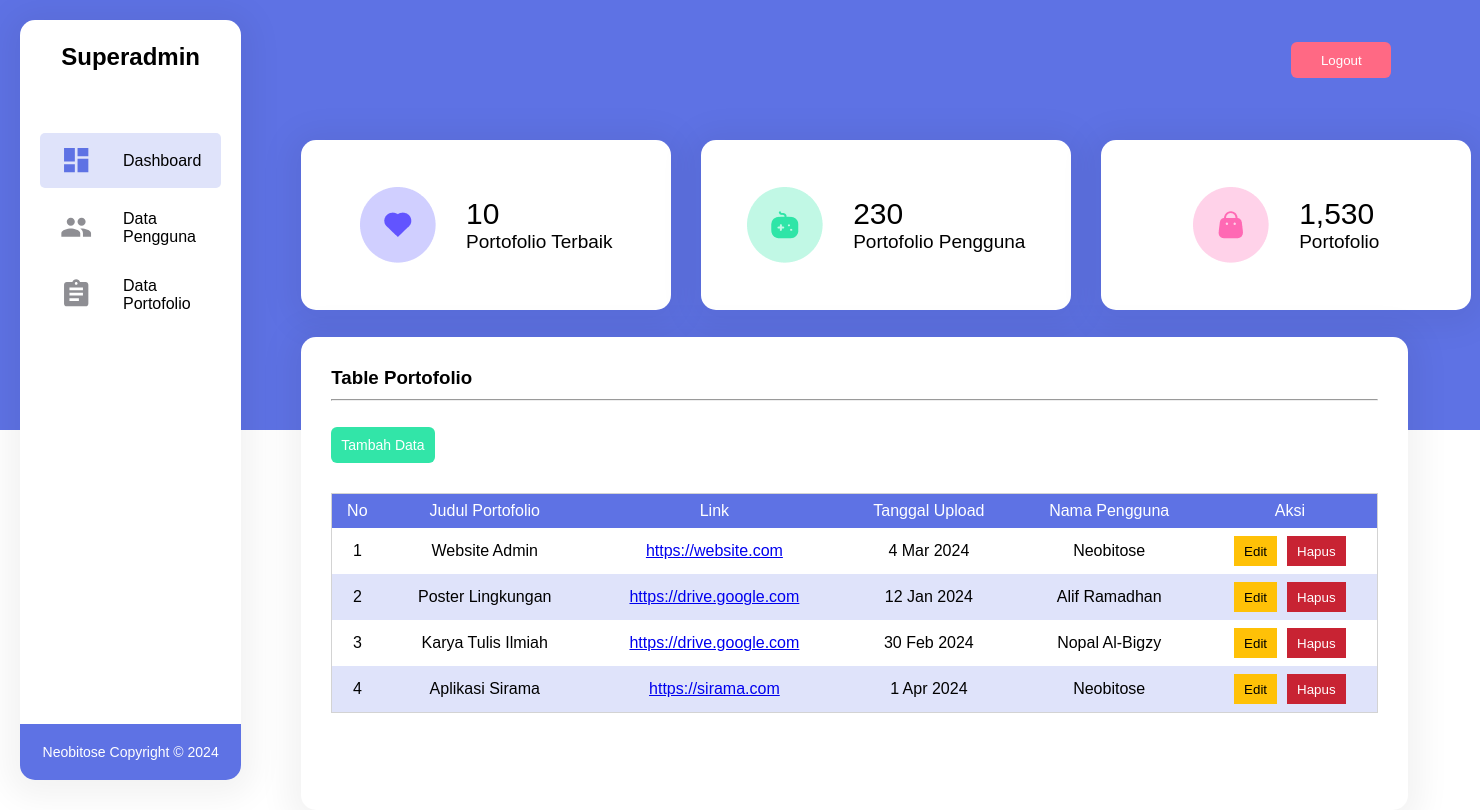
After one commit to NeoBitose/Tugas-CRUDAPP-PWEBPR-C-3010, a PHP site: page /view/dasboard.php in a window 1480 px wide. The commit adds this page. Run offline with PHP 8.4, Linux system fonts and the light colour scheme.

Commit message:
feat(dashboard): add dashboard page admin

```diff
--- /dev/null
+++ b/public/css/style.css
@@ -0,0 +1,220 @@
+*{
+  padding: 0;
+  margin: 0;
+  font-family: "Poppins", sans-serif;
+}
+.flex{
+  display: flex;
+  gap: 30px;
+}
+.flex-row{
+  display: flex;
+  flex-direction: row;
+  gap: 30px;
+}
+.flex-column{
+  display: flex;
+  flex-direction: column;
+  gap: 27px;
+}
+.bg {
+  position: absolute;
+  z-index: -10;
+  width: 100vw;
+  height: 430px;
+  top: 0px;
+  left: 0px;
+  background-color: #5E72E4;
+}
+.container  {
+  width: calc(100vw - 40px);
+  height: calc(100vh - 40px);
+  padding: 20px;
+}
+.sidebar {
+  width: 350px;
+  height: calc(100vh - 40px);
+  background-color: white;
+  border-radius: 15px;
+  box-shadow: 0 4.05px 32.4px 13.5px rgb(0 0 0 / 0.05);
+}
+.title-nav{
+  display: flex;
+  justify-content: center;
+  align-items: center;
+  height: 80px;
+}
+.title-nav h2 {
+  color: black;
+  font-weight: 600;
+}
+.nav{
+  width: calc(100%-40px);
+  height: calc(100vh - 180px);
+  padding: 0px 20px;
+}
+.nav ul{
+  list-style-type: none;
+}
+.nav li{
+  width: calc(100%-40px);
+  height: 55px;
+  display: flex;
+  align-items: center;
+  padding: 0px 20px;
+  margin: 12px 0px;
+  border-radius: 5px;
+}
+.nav a{
+  text-decoration: none;
+  color: black;
+  font-size: 16px;
+  font-weight: 500;
+  display: flex;
+  align-items: center;
+}
+.icon-nav{
+  margin:0px 30px 0px 0px;
+  display: flex;
+  align-items: center;
+}
+.icon-nav img{
+  width: 32px;
+  height: auto;
+}
+.active{
+  background-color: #DFE3FA;
+}
+.active i path{
+  fill: #5E72E4;
+}
+.active .nav a{
+  color: #5E72E4;
+}
+.footer-nav{
+  position: relative;
+  display: flex;
+  justify-content: center;
+  align-items: center;
+  width: 100%;
+  height: 60px;
+  bottom: 0px;
+  background-color: #5E72E4;
+  border-radius: 0px 0px 15px 15px;
+}
+.footer-nav p{
+  color: white;
+  font-size: 14px;
+  font-weight: 500;
+}
+.main-board{
+  width: calc(100%-380px);
+  padding-left: 30px;
+}
+.head-board{
+  width: calc(100vw - 390px);
+  height: 80px;
+  display: flex;
+  justify-content: end;
+  align-items: center;
+}
+.head-board button{
+  width: 100px;
+  height: 36px;
+  background-color: #FF6984;
+  color: white;
+  border: none;
+  border-radius: 6px;
+}
+.board{
+  margin-top: 40px;
+}
+.top-card{
+  width: 370px;
+  height: 170px;
+  background-color: white;
+  box-shadow: 0 4.05px 32.4px 13.5px rgb(0 0 0 / 0.05);
+  border-radius: 15px;
+  display: flex;
+  justify-content: center;
+  align-items: center;
+}
+.desc-img{
+  display: flex;
+  flex-direction: column;
+  justify-content: center;
+}
+.count  {
+  font-size: 30px;
+  font-weight: 500;
+}
+.desc-count{
+  font-size: 19px;
+}
+.card-table{
+  width: 1107px;
+  height: 473px;
+  background-color: white;
+  box-shadow: 0 4.05px 32.4px 13.5px rgb(0 0 0 / 0.05);
+  border-radius: 15px;
+}
+.title-table{
+  height: 50px;
+  padding: 30px 30px 10px 30px;
+}
+.title-table h3{
+  margin-bottom: 10px;
+}
+.main-table{
+  padding: 0px 30px;
+}
+.create-btn{
+  background-color: #32E5A8;
+  color: white;
+  border: none;
+  border-radius: 6px;
+  padding: 10px;
+  font-size: 14px;
+  margin-bottom: 30px;
+}
+.table {
+  border-collapse: collapse;
+  border: 1px solid lightgray;
+  width: 100%;
+  border-radius: 10px;
+}
+.table th{
+  background-color: #5E72E4;
+  color: white;
+  font-weight: 500;
+}
+.table th, td {
+  padding: 8px;
+  text-align: center;
+}
+tr:nth-child(odd) {
+  background-color: #DFE3FA;;
+}
+.table tr:hover {
+  background-color: #DFE3FA;
+}
+.grup-action-btn{
+  display: flex;
+  gap: 10px;
+  justify-content: center;
+}
+.grup-action-btn button{
+  width: auto;
+  height: 30px;
+  padding: 0px 10px;
+  border: none;
+  border: 5px;
+}
+.edit-btn{
+  background-color: #FFC107;
+  color: black;
+}
+.delete-btn{
+  background-color: #C82333;
+  color: white;
+}
--- /dev/null
+++ b/view/dasboard.php
@@ -0,0 +1,180 @@
+<!DOCTYPE html>
+<html lang="en">
+
+<head>
+  <meta charset="UTF-8">
+  <meta name="viewport" content="width=device-width, initial-scale=1.0">
+  <link rel="stylesheet" href="/public/css/style.css">
+  <title>Document</title>
+</head>
+
+<body>
+  <div class="container">
+    <div class="bg"></div>
+    <div class="content flex-row">
+      <div class="sidebar flex-column">
+        <div class="title-nav">
+          <h2>Superadmin</h2>
+        </div>
+        <div class="nav">
+          <ul>
+            <li class="active">
+              <a href="#" class="nav-link">
+                <i class="icon-nav">
+                  <svg width="33" height="33" viewBox="0 0 33 33" fill="none" xmlns="http://www.w3.org/2000/svg">
+                    <path
+                      d="M4.04999 17.55H14.85V4.04997H4.04999V17.55ZM4.04999 28.35H14.85V20.25H4.04999V28.35ZM17.55 28.35H28.35V14.85H17.55V28.35ZM17.55 4.04997V12.15H28.35V4.04997H17.55Z"
+                      fill="#8E8E93" /></svg>
+                </i>
+                Dashboard
+              </a>
+            </li>
+            <li>
+              <a href="#" class="nav-link">
+                <i class="icon-nav">
+                  <svg width="33" height="33" viewBox="0 0 33 33" fill="none" xmlns="http://www.w3.org/2000/svg">
+                    <path
+                      d="M21.6 14.85C23.841 14.85 25.6365 13.041 25.6365 10.8C25.6365 8.55903 23.841 6.75003 21.6 6.75003C19.359 6.75003 17.55 8.55903 17.55 10.8C17.55 13.041 19.359 14.85 21.6 14.85ZM10.8 14.85C13.041 14.85 14.8365 13.041 14.8365 10.8C14.8365 8.55903 13.041 6.75003 10.8 6.75003C8.55899 6.75003 6.74999 8.55903 6.74999 10.8C6.74999 13.041 8.55899 14.85 10.8 14.85ZM10.8 17.55C7.65449 17.55 1.34999 19.1295 1.34999 22.275V25.65H20.25V22.275C20.25 19.1295 13.9455 17.55 10.8 17.55ZM21.6 17.55C21.2085 17.55 20.763 17.577 20.2905 17.6175C21.8565 18.7515 22.95 20.277 22.95 22.275V25.65H31.05V22.275C31.05 19.1295 24.7455 17.55 21.6 17.55Z"
+                      fill="#8E8E93" /></svg>
+                </i>
+                Data Pengguna
+              </a>
+            </li>
+            <li>
+              <a href="#" class="nav-link">
+                <i class="icon-nav">
+                  <svg width="33" height="33" viewBox="0 0 33 33" fill="none" xmlns="http://www.w3.org/2000/svg">
+                    <path
+                      d="M25.65 4.05002H20.007C19.44 2.48402 17.955 1.35002 16.2 1.35002C14.445 1.35002 12.96 2.48402 12.393 4.05002H6.75002C5.26502 4.05002 4.05002 5.26502 4.05002 6.75002V25.65C4.05002 27.135 5.26502 28.35 6.75002 28.35H25.65C27.135 28.35 28.35 27.135 28.35 25.65V6.75002C28.35 5.26502 27.135 4.05002 25.65 4.05002ZM16.2 4.05002C16.9425 4.05002 17.55 4.65752 17.55 5.40002C17.55 6.14252 16.9425 6.75002 16.2 6.75002C15.4575 6.75002 14.85 6.14252 14.85 5.40002C14.85 4.65752 15.4575 4.05002 16.2 4.05002ZM18.9 22.95H9.45002V20.25H18.9V22.95ZM22.95 17.55H9.45002V14.85H22.95V17.55ZM22.95 12.15H9.45002V9.45002H22.95V12.15Z"
+                      fill="#8E8E93" /></svg>
+                </i>
+                Data Portofolio
+              </a>
+            </li>
+          </ul>
+        </div>
+        <div class="footer-nav">
+          <p>Neobitose Copyright © 2024</p>
+        </div>
+      </div>
+      <div class="main-board">
+        <div class="head-board">
+          <button>Logout</button>
+        </div>
+        <div class="board">
+          <div class="flex-column">
+            <div class="flex-row">
+              <div class="top-card">
+                <div class="desc-card">
+                  <div class="flex">
+                    <img src="/public/img/icon/icon_buttons_blue.png" alt="">
+                    <div class="desc-img">
+                      <p class="count">10</p>
+                      <p class="desc-count">Portofolio Terbaik</p>
+                    </div>
+                  </div>
+                </div>
+              </div>
+              <div class="top-card">
+                <div class="desc-card">
+                  <div class="flex">
+                    <img src="/public/img/icon/icon_buttons_green.png" alt="">
+                    <div class="desc-img">
+                      <p class="count">230</p>
+                      <p class="desc-count">Portofolio Pengguna</p>
+                    </div>
+                  </div>
+                </div>
+              </div>
+              <div class="top-card">
+                <div class="desc-card">
+                  <div class="flex">
+                    <img src="/public/img/icon/icon_buttons_pink.png" alt="">
+                    <div class="desc-img">
+                      <p class="count">1,530</p>
+                      <p class="desc-count">Portofolio</p>
+                    </div>
+                  </div>
+                </div>
+              </div>
+            </div>
+            <div class="card-table">
+              <div class="title-table">
+                <h3>Table Portofolio</h3>
+                <hr>
+              </div>
+              <div class="main-table">
+                <button class="create-btn">Tambah Data</button>
+                <table class="table">
+                  <tr>
+                    <th>No</th>
+                    <th>Judul Portofolio</th>
+                    <th>Link</th>
+                    <th>Tanggal Upload</th>
+                    <th>Nama Pengguna</th>
+                    <th>Aksi</th>
+                  </tr>
+                  <tr>
+                    <td>1</td>
+                    <td>Website Admin</td>
+                    <td><a href="hmifunej.id">https://website.com</a></td>
+                    <td>4 Mar 2024</td>
+                    <td>Neobitose</td>
+                    <td>
+                      <div class="grup-action-btn">
+                        <button class="edit-btn">Edit</button>
+                        <button class="delete-btn">Hapus</button></div>
+                    </td>
+                  </tr>
+                  <tr>
+                    <td>2</td>
+                    <td>Poster Lingkungan</td>
+                    <td><a href="hajarif.hmihunej.id">https://drive.google.com</a></td>
+                    <td>12 Jan 2024</td>
+                    <td>Alif Ramadhan</td>
+                    <td>
+                      <div class="grup-action-btn">
+                        <button class="edit-btn">Edit</button>
+                        <button class="delete-btn">Hapus</button>
+                        <!-- <a href="action-btn"><img src="/public/img/icon/edit.svg" alt=""></a>
+                        <a href="action-btn"><img src="/public/img/icon/trash.svg" alt=""></a> -->
+                      </div>
+                    </td>
+                  </tr>
+                  <tr>
+                    <td>3</td>
+                    <td>Karya Tulis Ilmiah</td>
+                    <td><a href="ifmerch.hmifunej.id">https://drive.google.com</a></td>
+                    <td>30 Feb 2024</td>
+                    <td>Nopal Al-Bigzy</td>
+                    <td>
+                      <div class="grup-action-btn">
+                        <button class="edit-btn">Edit</button>
+                        <button class="delete-btn">Hapus</button>
+                      </div>
+                    </td>
+                  </tr>
+                  <tr>
+                    <td>4</td>
+                    <td>Aplikasi Sirama</td>
+                    <td><a href="s.hmifunej.id">https://sirama.com</a></td>
+                    <td>1 Apr 2024</td>
+                    <td>Neobitose</td>
+                    <td>
+                      <div class="grup-action-btn">
+                        <button class="edit-btn">Edit</button>
+                        <button class="delete-btn">Hapus</button>
+                      </div>
+                    </td>
+                  </tr>
+                </table>
+              </div>
+            </div>
+          </div>
+        </div>
+      </div>
+    </div>
+  </div>
+</body>
+
+</html>
--- a/view/login.php
+++ b/view/login.php
@@ -11,7 +11,7 @@
 <body>
   <div class="container">
     <div class="cover">
-      <form name="form-login" action="#" method="post" onsubmit="return validateLogin()" class="form">
+      <form name="form-login" action="/view/dasboard.php" method="post" onsubmit="return validateLogin()" class="form">
         <div class="head-form">
           <h1 class="title-form">Selamat Datang Kembali!</h1>
           <span>Silahkan masuk ke akun anda</span>
--- a/view/register.php
+++ b/view/register.php
@@ -11,7 +11,7 @@
 <body>
   <div class="container">
     <div class="cover">
-      <form name="form-registrasi" action="#" method="post" onsubmit="return validateRegis()" class="form">
+      <form name="form-registrasi" action="/view/dasboard.php" method="post" onsubmit="return validateRegis()" class="form">
         <div class="head-form">
           <h1 class="title-form">Selamat Datang!</h1>
           <span>Silahkan register akun anda</span>
```
Also changed, not shown: public/img/icon/Icon_buttons_blue.png (added), public/img/icon/Icon_buttons_green.png (added), public/img/icon/Icon_buttons_pink.png (added), public/img/icon/assignment.svg (added), public/img/icon/dashboard.svg (added), public/img/icon/edit.svg (added), public/img/icon/people.svg (added), public/img/icon/trash.svg (added).
